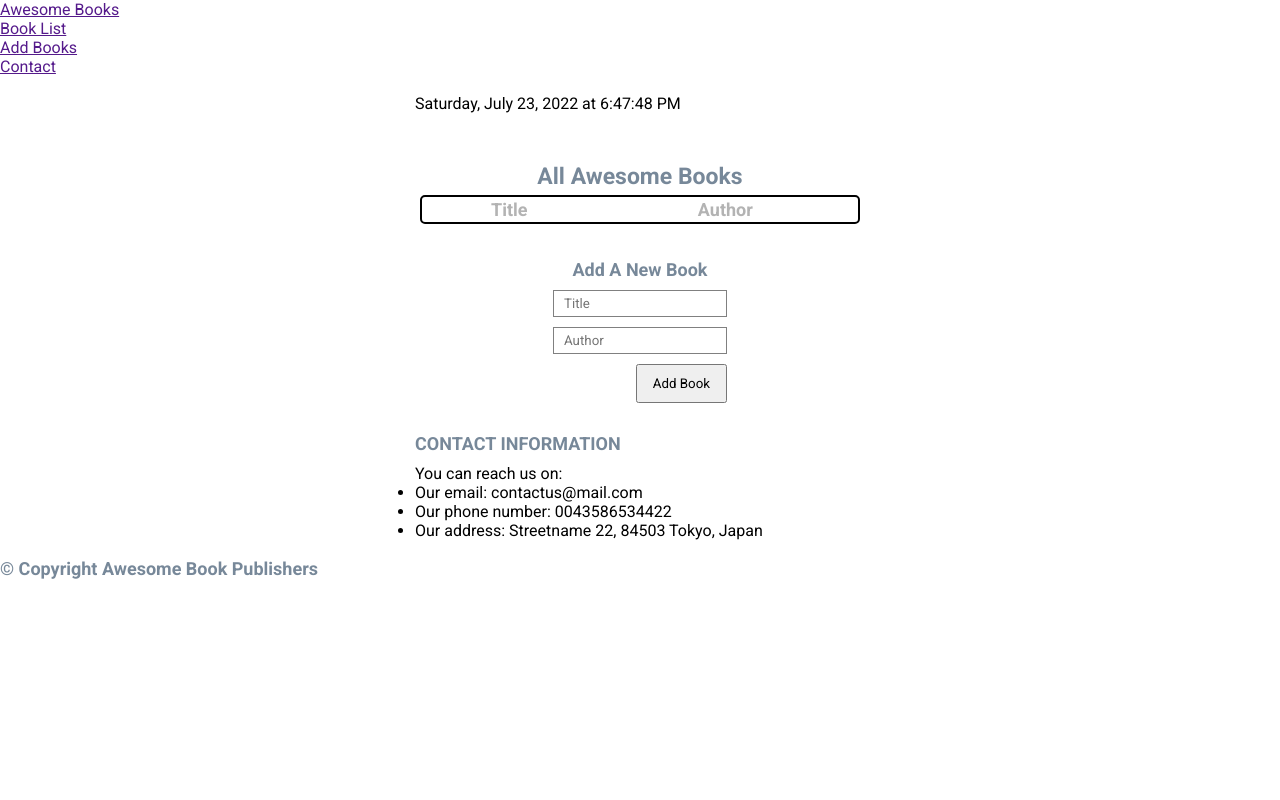
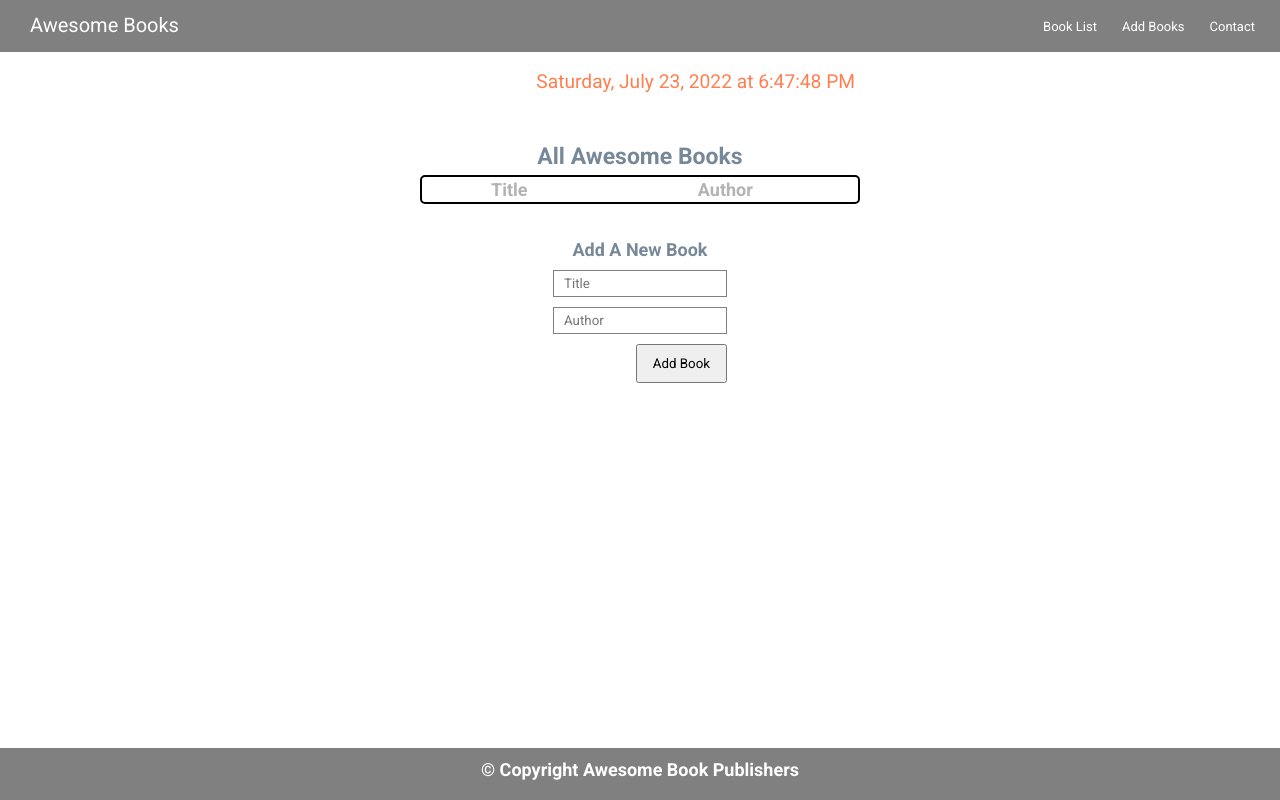
Before and after one commit to krisbobo/awesomeBooks, a plain HTML site: page index.html in a window 1280 px wide. Drawn offline with Linux system fonts and the light colour scheme.

Commit message:
Style header, contact section and footer

```diff
--- a/style.css
+++ b/style.css
@@ -85,3 +85,71 @@ input {
 #add-button {
   padding: 10px 15px;
 }
+
+
+header {
+  display: flex;
+  background-color: grey;
+  color: white;
+  height: 52px;
+  font-size: 13px;
+  justify-content: space-between;
+  align-items: center;
+}
+
+.nav-list {
+  list-style: none;
+  margin: 0;
+  padding: 0;
+  display: inline-flex;
+  padding-left: 10px;
+}
+
+.list a {
+  flex-direction: column;
+  padding-right: 25px;
+  color: #fff;
+  text-decoration: none;
+}
+
+.logo {
+  padding-left: 30px;
+  line-height: 20px;
+}
+
+.logo a {
+  font-size: 20px;
+  color: #fff;
+  text-decoration: none;
+}
+
+.year {
+  color: #ff7f50;
+  margin: 10px 10px 0 0;
+  font-size: 1.2rem;
+  text-align: end;
+}
+
+.contact {
+  text-align: center;
+  padding-top: 2%;
+  padding-bottom: 2%;
+  line-height: 9vh;
+  display: none;
+}
+
+footer {
+  display: flex;
+  background: gray;
+  height: 52px;
+  font-size: 9px;
+  position: fixed;
+  bottom: 0;
+  justify-content: center;
+  align-items: center;
+  width: 100%;
+}
+
+footer h2 {
+  color: #fff;
+}
```
